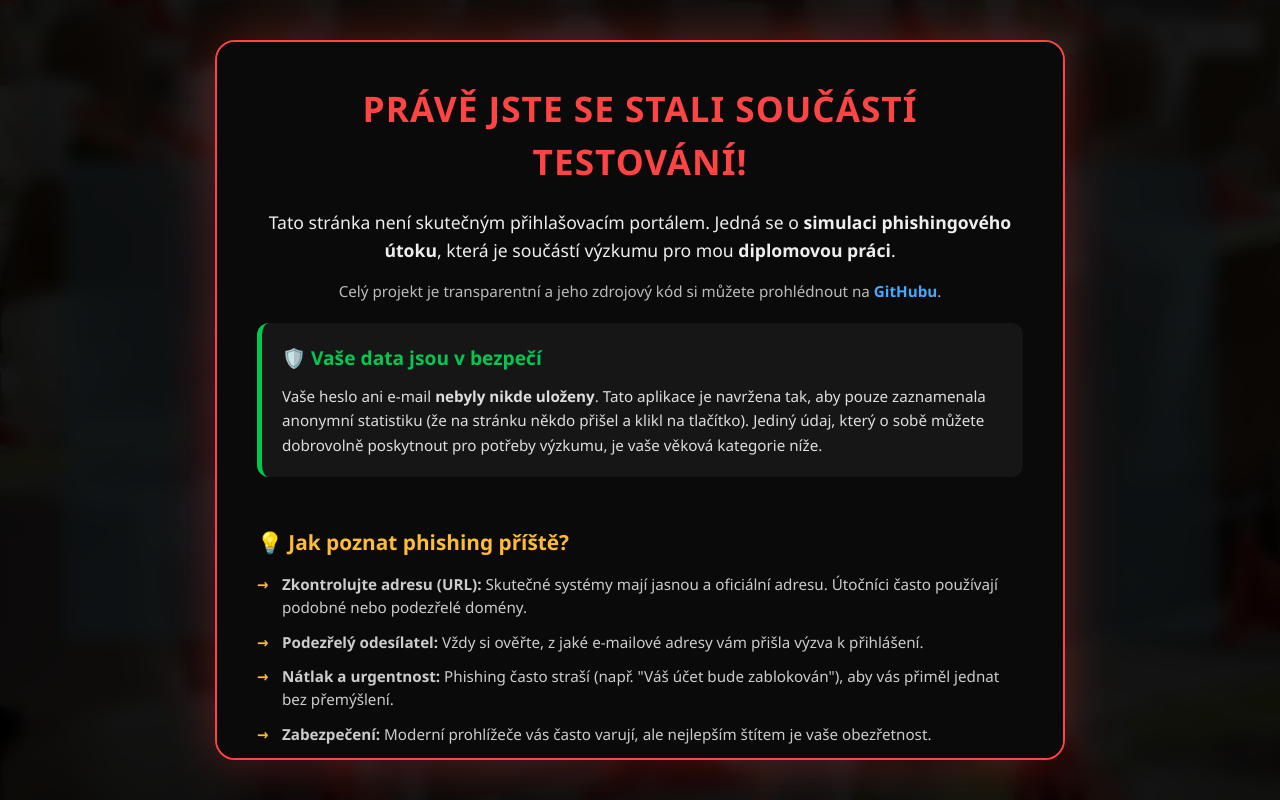
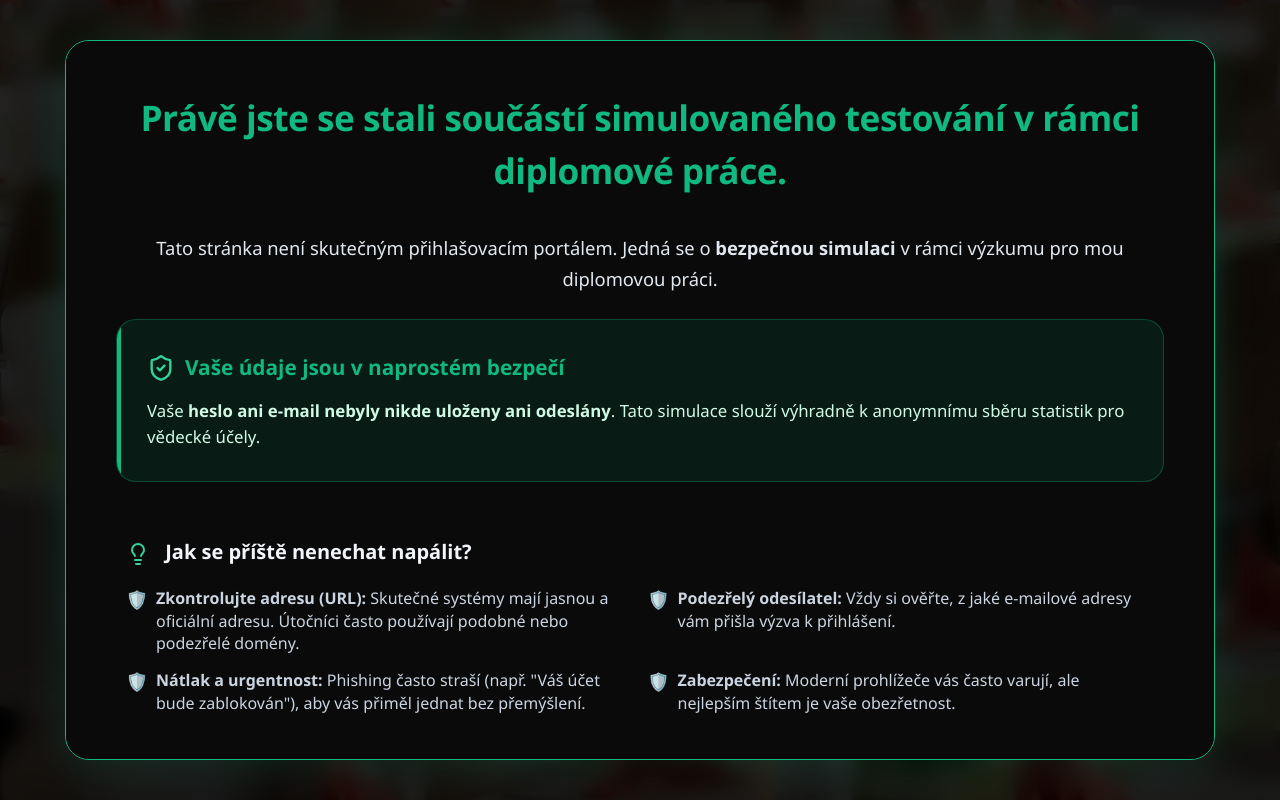
Before and after one commit to Spana21/Stravovani_Web_DP, a React (Vite) app in the folder Client/Stravovani/: page / in a window 1280 px wide. Both pictures are taken after typing "name@example.com", "Sample123" into the empty fields and a click on the button "Přihlášení". Built offline with nearby package versions, Linux system fonts and the light colour scheme; no server answers; grey boxes are pictures that could not be loaded.

Commit message:
ModalWinGreen

```diff
--- a/Client/Stravovani/src/Login.css
+++ b/Client/Stravovani/src/Login.css
@@ -206,7 +206,7 @@
 }
 
 /* =========================================
-   5. MODÁLNÍ OKNO (EDUČAČNÍ A VAROVNÉ)
+   5. MODÁLNÍ OKNO (SAFE DARK MODE)
    ========================================= */
 .modal-overlay {
   position: fixed;
@@ -214,141 +214,165 @@
   left: 0;
   width: 100%;
   height: 100%;
-  background-color: rgba(0, 0, 0, 0.9); /* Tmavy podklad pro kontrast */
+  background-color: rgba(0, 0, 0, 0.85);
   display: flex;
   justify-content: center;
   align-items: center;
   z-index: 1000;
-  backdrop-filter: blur(8px);
+  backdrop-filter: blur(10px);
 }
 
 .modal-content {
   background-color: #0a0a0a;
   color: #ffffff;
-  padding: 40px;
-  border: 2px solid #ff4444; /* Výrazná červená pro varovný efekt */
-  border-radius: 20px;
+  padding: 50px;
+  border: 1px solid #10b981; /* Elegantní zelený okraj */
+  border-radius: 24px;
   text-align: center;
-  box-shadow: 0 0 50px rgba(255, 68, 68, 0.3);
+  box-shadow: 0 0 40px rgba(16, 185, 129, 0.15); /* Jemná zelená záře */
 
   width: 95%;
-  max-width: 850px; /* Užší pro lepší čitelnost řádků */
+  max-width: 1150px; /* Rozšířeno pro vzdušnější pocit */
 
   height: auto;
   max-height: 90vh;
   overflow-y: auto;
   display: flex;
   flex-direction: column;
+  gap: 10px;
 }
 
 .modal-content h3 {
   font-size: 2.2rem;
-  color: #ff4444;
-  margin-bottom: 20px;
-  text-transform: uppercase;
-  letter-spacing: 1px;
+  color: #10b981; /* Bezpečná zelená */
+  margin-bottom: 25px;
   font-weight: 800;
+  letter-spacing: -0.5px;
 }
 
 .modal-info-section {
-  margin-bottom: 30px;
-  line-height: 1.6;
+  margin-bottom: 20px;
+  line-height: 1.7;
 }
 
 .modal-text {
-  font-size: 1.1rem;
-  color: #eee;
-  margin-bottom: 15px;
+  font-size: 1.15rem;
+  color: #e2e8f0;
+  margin-bottom: 20px;
 }
 
 .github-info {
   font-size: 0.95rem;
-  color: #bbb;
-  margin-bottom: 20px;
+  color: #94a3b8;
+  margin-bottom: 25px;
 }
 
 .github-link {
-  color: #44aaff; /* Světle modrá pro odkazy na tmavém pozadí */
+  color: #10b981;
   text-decoration: none;
   font-weight: 600;
-  border-bottom: 1px solid transparent;
+  border-bottom: 1px solid rgba(16, 185, 129, 0.3);
   transition: all 0.2s;
 }
 
 .github-link:hover {
-  color: #88ccff;
-  border-bottom: 1px solid #88ccff;
+  color: #34d399;
+  border-bottom-color: #34d399;
 }
 
-/* Sekce se zárukou bezpečnosti */
+/* Sekce se zárukou bezpečnosti - DOMINANTNÍ */
 .security-guarantee {
-  background: rgba(255, 255, 255, 0.05);
-  padding: 20px;
-  border-radius: 12px;
-  border-left: 5px solid #00c851; /* Zelená pro pocit bezpečí */
+  background: rgba(16, 185, 129, 0.1);
+  padding: 30px;
+  border-radius: 20px;
+  border: 1px solid rgba(16, 185, 129, 0.3);
   text-align: left;
-  margin: 20px 0;
+  margin: 25px 0;
+  position: relative;
+  overflow: hidden;
+}
+
+.security-guarantee::after {
+  content: "";
+  position: absolute;
+  top: 0;
+  left: 0;
+  width: 4px;
+  height: 100%;
+  background: #10b981;
 }
 
 .security-guarantee h4 {
-  color: #00c851;
-  margin-bottom: 10px;
-  font-size: 1.2rem;
+  color: #10b981;
+  margin-bottom: 12px;
+  font-size: 1.3rem;
+  display: flex;
+  align-items: center;
+  gap: 10px;
+  font-weight: 700;
 }
 
 .security-guarantee p {
-  font-size: 0.95rem;
-  color: #ddd;
+  font-size: 1.05rem;
+  color: #d1fae5;
+  line-height: 1.6;
 }
 
 /* Edukační sekce */
 .education-section {
   text-align: left;
   margin-bottom: 30px;
+  padding: 0 10px;
 }
 
 .education-section h4 {
-  color: #ffbb33; /* Oranžová pro tipy */
-  font-size: 1.3rem;
-  margin-bottom: 15px;
+  color: #f1f5f9;
+  font-size: 1.25rem;
+  margin-bottom: 20px;
+  font-weight: 600;
 }
 
 .edu-list {
   list-style: none;
   padding-left: 0;
+  display: grid;
+  grid-template-columns: 1fr 1fr; /* Dvou sloupcový layout pro široké okno */
+  gap: 15px;
+}
+
+@media (max-width: 768px) {
+  .edu-list { grid-template-columns: 1fr; }
 }
 
 .edu-list li {
   position: relative;
-  padding-left: 25px;
-  margin-bottom: 12px;
-  font-size: 0.95rem;
-  color: #ccc;
-  line-height: 1.5;
+  padding-left: 30px;
+  font-size: 1rem;
+  color: #cbd5e1;
+  line-height: 1.4;
 }
 
 .edu-list li::before {
-  content: "→";
+  content: "🛡️";
   position: absolute;
   left: 0;
-  color: #ffbb33;
-  font-weight: bold;
+  font-size: 1.1rem;
 }
 
 .modal-divider {
   border: none;
-  border-top: 1px solid #333;
-  margin: 20px 0;
+  border-top: 1px solid #334155;
+  margin: 30px 0;
   width: 100%;
 }
 
 /* Výběr věku v modálu */
 .age-selection-section {
-  margin-bottom: 25px;
+  margin-bottom: 30px;
 }
 
 .section-title {
-  color: #ffffff;
+  color: #f1f5f9;
   font-size: 1.1rem;
   font-weight: 600;
   margin-bottom: 15px;
@@ -356,14 +380,13 @@
 
 .modal-select {
   width: 100%;
-  max-width: 400px;
-  padding: 12px 15px;
-  background-color: #000000; /* Sytě černé pozadí */
-  color: #ffffff; /* Bílé písmo */
-  border: 2px solid #444;
-  border-radius: 8px;
+  max-width: 450px;
+  padding: 14px 20px;
+  background-color: #1a1a1a;
+  color: #ffffff;
+  border: 1px solid #334155;
+  border-radius: 12px;
   font-size: 1.05rem;
-  font-weight: 500;
   cursor: pointer;
   outline: none;
   transition: all 0.3s;
@@ -374,19 +397,14 @@
   background-size: 12px auto;
 }
 
-.modal-select option {
-  background-color: #000000;
-  color: #ffffff;
-}
-
 .modal-select:focus {
-  border-color: #ff4444;
-  box-shadow: 0 0 10px rgba(255, 68, 68, 0.2);
+  border-color: #10b981;
+  box-shadow: 0 0 0 3px rgba(16, 185, 129, 0.2);
 }
 
 /* Souhlas */
 .agreement-wrapper {
-  margin: 20px 0 30px 0;
+  margin-bottom: 30px;
 }
 
 .checkbox-container {
@@ -395,14 +413,14 @@
   justify-content: center;
   gap: 12px;
   font-size: 1.1rem;
-  color: #ff4444;
+  color: #cbd5e1;
   cursor: pointer;
 }
 
 .checkbox-container input {
   width: 22px;
   height: 22px;
-  accent-color: #ff4444;
+  accent-color: #10b981;
 }
 
 /* Footer a tlačítko */
@@ -411,36 +429,92 @@
 }
 
 .small-note {
-  font-size: 0.85rem;
-  color: #888;
-  margin-bottom: 15px;
+  font-size: 0.9rem;
+  color: #64748b;
+  margin-bottom: 20px;
 }
 
 .close-btn {
-  background-color: #ff4444;
-  color: white;
+  background-color: #10b981;
+  color: #000; /* Černé písmo na zeleném pro vysoký kontrast */
   border: none;
-  padding: 16px 50px;
-  border-radius: 10px;
+  padding: 18px 60px;
+  border-radius: 14px;
   cursor: pointer;
-  font-weight: 800;
+  font-weight: 700;
   font-size: 1.1rem;
-  text-transform: uppercase;
-  transition: all 0.3s cubic-bezier(0.4, 0, 0.2, 1);
-  box-shadow: 0 4px 15px rgba(255, 68, 68, 0.4);
+  transition: all 0.3s;
+  box-shadow: 0 10px 15px -3px rgba(16, 185, 129, 0.3);
 }
 
 .close-btn:hover:not(:disabled) {
-  background-color: #cc0000;
+  background-color: #34d399;
   transform: translateY(-2px);
-  box-shadow: 0 6px 20px rgba(255, 68, 68, 0.6);
+  box-shadow: 0 20px 25px -5px rgba(16, 185, 129, 0.4);
 }
 
 .close-btn:disabled {
-  background-color: #222;
-  color: #555;
+  background-color: #1e293b;
+  color: #475569;
   cursor: not-allowed;
   box-shadow: none;
+}
+
+/* Sekce kontaktů v modálu */
+.contact-section {
+  display: grid;
+  grid-template-columns: 1fr 1fr;
+  gap: 20px;
+  text-align: left;
+  margin-top: 10px;
+}
+
+.contact-card {
+  background: rgba(255, 255, 255, 0.02);
+  padding: 20px;
+  border-radius: 16px;
+  border: 1px solid rgba(255, 255, 255, 0.05);
+  transition: border-color 0.3s;
+}
+
+.contact-card:hover {
+  border-color: rgba(16, 185, 129, 0.2);
+}
+
+.contact-card h5 {
+  color: #34d399;
+  margin-bottom: 12px;
+  font-size: 0.85rem;
+  text-transform: uppercase;
+  letter-spacing: 1px;
+  font-weight: 700;
+}
+
+.contact-item {
+  display: flex;
+  align-items: center;
+  gap: 12px;
+  font-size: 0.95rem;
+  color: #94a3b8;
+  margin-bottom: 8px;
+}
+
+.contact-item:last-child {
+  margin-bottom: 0;
+}
+
+.contact-item a {
+  color: #f1f5f9;
+  text-decoration: none;
+  transition: color 0.2s;
+}
+
+.contact-item a:hover {
+  color: #34d399;
+}
+
+@media (max-width: 600px) {
+  .contact-section { grid-template-columns: 1fr; }
 }
 
 /* =========================================
--- a/Client/Stravovani/src/components/BlackWindow.jsx
+++ b/Client/Stravovani/src/components/BlackWindow.jsx
@@ -1,4 +1,5 @@
 import React, { useState } from 'react';
+import { ShieldCheck, Lightbulb, FileText, Mail, Phone, GraduationCap } from 'lucide-react';
 
 // Tady si definujeme adresu Workeru (stejná jako v LoginScreen)
 const WORKER_URL = "https://stravovani-worker.spaniklukas.workers.dev";
@@ -42,31 +43,25 @@ function DiplomkaModal({ isOpen, onClose }) {
   return (
     <div className="modal-overlay">
       <div className="modal-content">
-        <h3>Právě jste se stali součástí testování!</h3>
+
+        <h3>Právě jste se stali součástí simulovaného testování v rámci <strong>diplomové práce</strong>.</h3>
 
         <div className="modal-info-section">
           <p className="modal-text">
-            Tato stránka není skutečným přihlašovacím portálem. Jedná se o <strong>simulaci phishingového útoku</strong>,
-            která je součástí výzkumu pro mou <strong>diplomovou práci</strong>.
-          </p>
-
-          <p className="github-info">
-            Celý projekt je transparentní a jeho zdrojový kód si můžete prohlédnout na
-            <a href="https://github.com/Spana21/Stravovani_Web_DP" target="_blank" rel="noopener noreferrer" className="github-link"> GitHubu</a>.
+            Tato stránka není skutečným přihlašovacím portálem. Jedná se o <strong>bezpečnou simulaci</strong> v rámci výzkumu pro mou diplomovou práci.
           </p>
 
           <div className="security-guarantee">
-            <h4>🛡️ Vaše data jsou v bezpečí</h4>
+            <h4><ShieldCheck size={28} color="#34d399" /> Vaše údaje jsou v naprostém bezpečí</h4>
             <p>
-              Vaše heslo ani e-mail <strong>nebyly nikde uloženy</strong>. Tato aplikace je navržena tak, aby pouze
-              zaznamenala anonymní statistiku (že na stránku někdo přišel a klikl na tlačítko).
-              Jediný údaj, který o sobě můžete dobrovolně poskytnout pro potřeby výzkumu, je vaše věková kategorie níže.
+              Vaše <strong>heslo ani e-mail nebyly nikde uloženy ani odeslány</strong>.
+              Tato simulace slouží výhradně k anonymnímu sběru statistik pro vědecké účely.
             </p>
           </div>
         </div>
 
         <div className="education-section">
-          <h4>💡 Jak poznat phishing příště?</h4>
+          <h4><Lightbulb size={24} color="#34d399" style={{ verticalAlign: 'middle', marginRight: '10px' }} /> Jak se příště nenechat napálit?</h4>
           <ul className="edu-list">
             <li><strong>Zkontrolujte adresu (URL):</strong> Skutečné systémy mají jasnou a oficiální adresu. Útočníci často používají podobné nebo podezřelé domény.</li>
             <li><strong>Podezřelý odesílatel:</strong> Vždy si ověřte, z jaké e-mailové adresy vám přišla výzva k přihlášení.</li>
@@ -75,11 +70,37 @@ function DiplomkaModal({ isOpen, onClose }) {
           </ul>
         </div>
 
+        {/* --- KONTAKTY --- */}
+        <div className="contact-section">
+          <div className="contact-card">
+            <h5>HelpDesk OKIS</h5>
+            <div className="contact-item">
+              <Mail size={16} color="#34d399" />
+              <a href="mailto:okis-dispecer@unob.cz">okis-dispecer@unob.cz</a>
+            </div>
+            <div className="contact-item">
+              <Phone size={16} color="#34d399" />
+              <a href="tel:442222">442 222</a>
+            </div>
+          </div>
+
+          <div className="contact-card">
+            <h5>Autor výzkumu</h5>
+            <div className="contact-item">
+              <Mail size={16} color="#34d399" />
+              <a href="mailto:lukas.spanik@unob.cz">lukas.spanik@unob.cz</a>
+            </div>
+            <div className="contact-item">
+              <GraduationCap size={16} color="#34d399" />
+              <span>rtm. Lukáš Špánik</span>
+            </div>
+          </div>
+        </div>
+
         <hr className="modal-divider" />
 
-        {/* --- VÝBĚR VĚKU --- */}
         <div className="age-selection-section">
-          <p className="section-title">Pomozte mi s výzkumem: Jaký je váš věk?</p>
+          <p className="section-title">Pomozte mi s výzkumem: Do jaké věkové skupiny patříte?</p>
           <select
             className="modal-select"
             value={selectedAge}
@@ -94,7 +115,6 @@ function DiplomkaModal({ isOpen, onClose }) {
           </select>
         </div>
 
-        {/* --- SOUHLAS --- */}
         <div className="agreement-wrapper">
           <label className="checkbox-container">
             <input
@@ -106,7 +126,6 @@ function DiplomkaModal({ isOpen, onClose }) {
           </label>
         </div>
 
-        {/* --- TLAČÍTKO --- */}
         <div className="modal-footer">
           <p className="small-note">Kliknutím na tlačítko stáhnete informovaný souhlas a okno se zavře.</p>
           <button
@@ -114,8 +133,14 @@ function DiplomkaModal({ isOpen, onClose }) {
             className="close-btn"
             disabled={!isAgreed || !selectedAge}
           >
+            <FileText size={20} style={{ verticalAlign: 'middle', marginRight: '10px' }} />
             Stáhnout dokument a dokončit
           </button>
+
+          <p className="github-info" style={{ marginTop: '30px' }}>
+            Projekt je plně transparentní a zdrojový kód je dostupný na
+            <a href="https://github.com/Spana21/Stravovani_Web_DP" target="_blank" rel="noopener noreferrer" className="github-link"> GitHubu</a>.
+          </p>
         </div>
       </div>
     </div>
```
